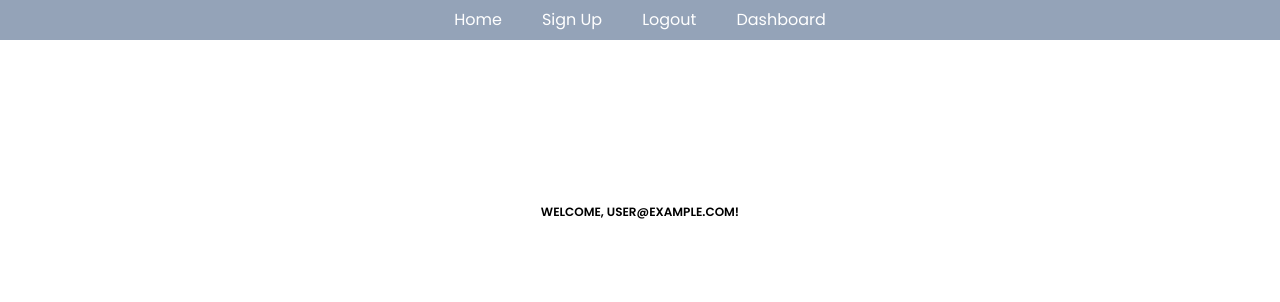
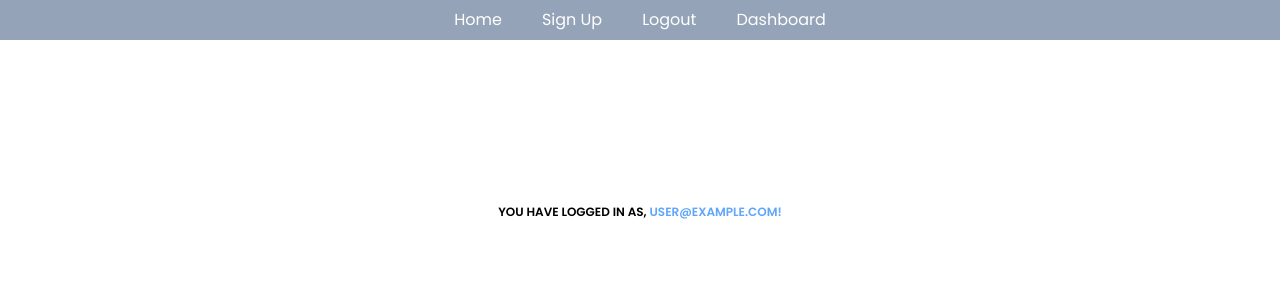
Before and after one commit to claranceJ/Sandly, a React (Vite) app in the folder sandly/: page / in a window 1280 px wide. Shown: the top 302 px of the page. Built offline with nearby package versions, Linux system fonts and the light colour scheme; no server answers; sample sign-in values are in the browser's storage.

Commit message:
Feat: change user message

```diff
--- a/sandly/src/components/Home.jsx
+++ b/sandly/src/components/Home.jsx
@@ -4,6 +4,7 @@ import { auth } from "../firebase";
 import { onAuthStateChanged } from "firebase/auth";
 import { useNavigate } from "react-router-dom";
 
+// The user wont have access of the Home page if not logged in
 const Home = () => {
   const [user, setUser] = useState(null);
   const navigate = useNavigate();
@@ -26,7 +27,7 @@ const Home = () => {
         <div className="min-h-screen flex flex-col items-center justify-center text-center max-w-[800px] w-full mx-auto p-4">
           <div className="flex flex-col gap-4">
             <h1 className="gap-4 uppercase gap-3  font-semibold text-xs sm:text-xs md:text-xs lg:text-xs py-8">
-              Welcome, {user.email}!
+              You have logged in as, <span className="text-blue-400">{user.email}! </span>
             </h1>
 
             <h1 className="gap-4 uppercase gap-3 font-semibold text-4xl sm:text-5xl md:text-6xl lg:text-7xl py-8">
```
